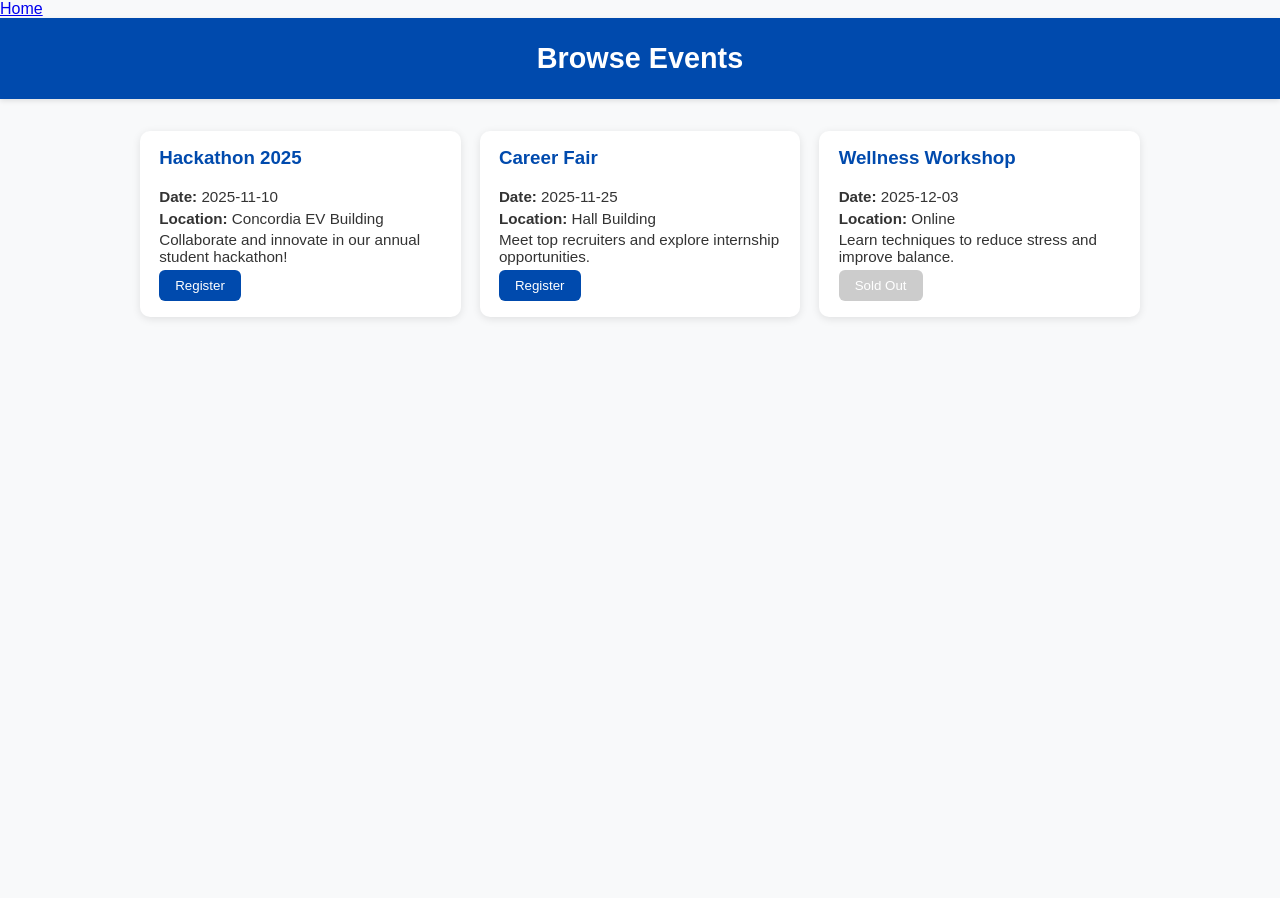
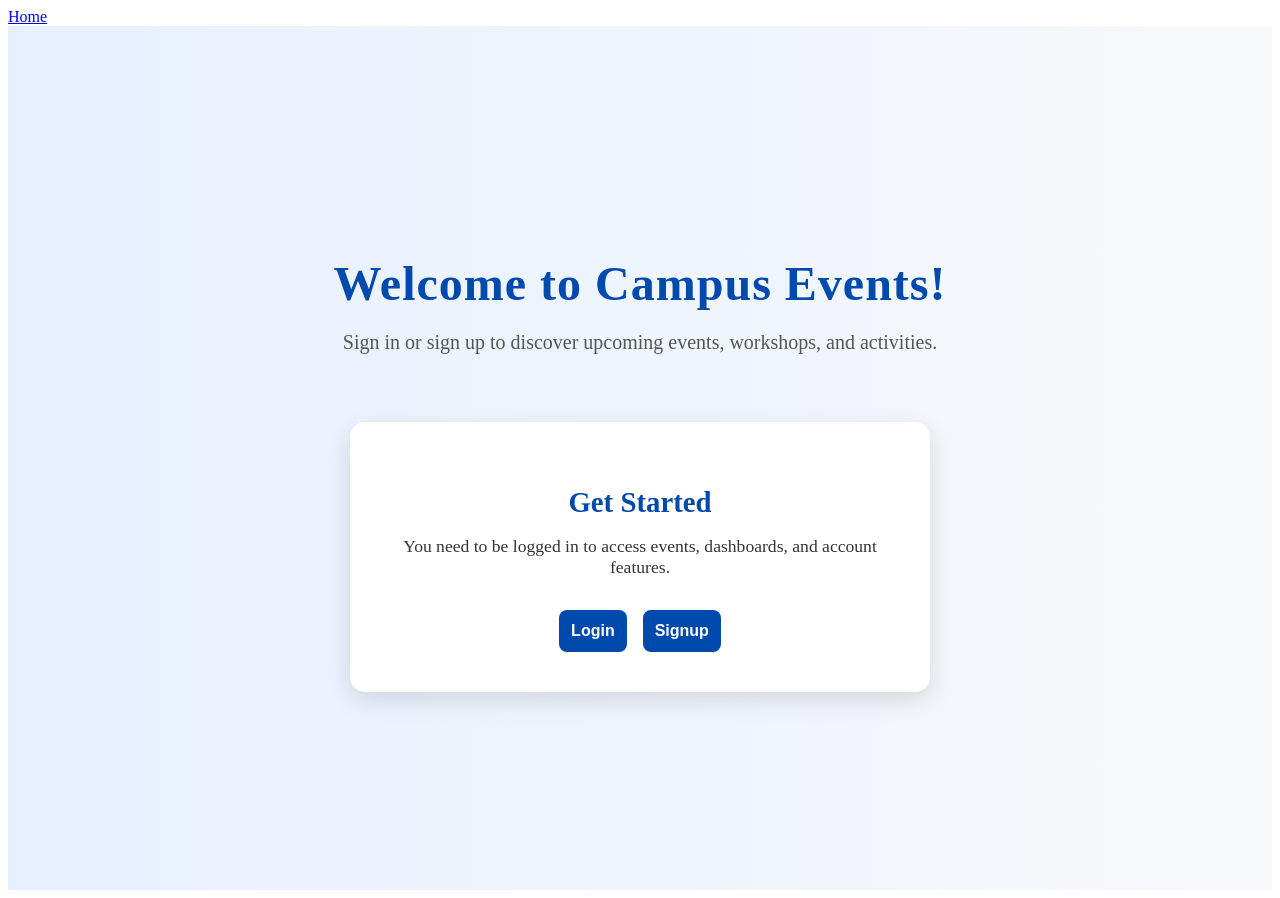
Before and after one commit to Jad-Atieh/SOEN-341-Project-Fall-2025, a React (Vite) app in the folder frontend/: page / in a window 1280 px wide. Before the commit the page ends 800 px from the top, so only its background shows below. Built offline with nearby package versions, Linux system fonts and the light colour scheme.

Commit message:
cleaned up frontend - got rid of register, fixed style.css, made home page, changed eventslist

```diff
--- a/frontend/src/App.jsx
+++ b/frontend/src/App.jsx
@@ -26,8 +26,8 @@ function App() {
       </nav>
       <Routes>
         {/* Home page defaults to EventsList for logged-in users */}
-        <Route path="" element={<Home />} />
-        <Route path="/a" element={<ProtectedRoute> <EventsList /> </ProtectedRoute>} />
+        <Route path="/" element={<Home />} />
+        <Route path="/events" element={<ProtectedRoute> <EventsList /> </ProtectedRoute>} />
 
         {/* Authentication routes */}
         <Route path="/login" element={<Login />} />
--- a/frontend/src/pages/EventsList.jsx
+++ b/frontend/src/pages/EventsList.jsx
@@ -1,5 +1,41 @@
-function EventsList() {
-    return <div>EventsList</div>
-}
+import React from "react";
+import "../styles/style.css";
+import { Link } from "react-router-dom";
 
-export default EventsList
+const EventsList = () => {
+    return (
+        <div className="events-container">
+            <header className="events-header">
+                <h1>Browse Events</h1>
+            </header>
+
+            <section className="events">
+                <div className="event-card">
+                    <h3>Hackathon 2025</h3>
+                    <p><strong>Date:</strong> 2025-11-10</p>
+                    <p><strong>Location:</strong> Concordia EV Building</p>
+                    <p>Collaborate and innovate in our annual student hackathon!</p>
+                    <button>Register</button>
+                </div>
+
+                <div className="event-card">
+                    <h3>Career Fair</h3>
+                    <p><strong>Date:</strong> 2025-11-25</p>
+                    <p><strong>Location:</strong> Hall Building</p>
+                    <p>Meet top recruiters and explore internship opportunities.</p>
+                    <button>Register</button>
+                </div>
+
+                <div className="event-card">
+                    <h3>Wellness Workshop</h3>
+                    <p><strong>Date:</strong> 2025-12-03</p>
+                    <p><strong>Location:</strong> Online</p>
+                    <p>Learn techniques to reduce stress and improve balance.</p>
+                    <button disabled>Sold Out</button>
+                </div>
+            </section>
+        </div>
+    );
+};
+
+export default EventsList;
--- a/frontend/src/pages/Home.jsx
+++ b/frontend/src/pages/Home.jsx
@@ -1,52 +1,25 @@
 import React from "react";
-import "../styles/style.css"; // Adjust this path if your CSS is stored elsewhere
+import "../styles/style.css";
+import { Link } from "react-router-dom";
 
-const BrowseEvents = () => {
-    return (
-        <div>
-            <header>
-                <h1>Browse Events</h1>
-            </header>
+const Home = () => {
+  return (
+    <div className="home-container">
+      <header className="home-header">
+        <h1>Welcome to Campus Events!</h1>
+        <p>Sign in or sign up to discover upcoming events, workshops, and activities.</p>
+      </header>
 
-            <section className="events">
-                <div className="event-card">
-                    <h3>Hackathon 2025</h3>
-                    <p>
-                        <strong>Date:</strong> 2025-11-10
-                    </p>
-                    <p>
-                        <strong>Location:</strong> Concordia EV Building
-                    </p>
-                    <p>Collaborate and innovate in our annual student hackathon!</p>
-                    <button>Register</button>
-                </div>
-
-                <div className="event-card">
-                    <h3>Career Fair</h3>
-                    <p>
-                        <strong>Date:</strong> 2025-11-25
-                    </p>
-                    <p>
-                        <strong>Location:</strong> Hall Building
-                    </p>
-                    <p>Meet top recruiters and explore internship opportunities.</p>
-                    <button>Register</button>
-                </div>
-
-                <div className="event-card">
-                    <h3>Wellness Workshop</h3>
-                    <p>
-                        <strong>Date:</strong> 2025-12-03
-                    </p>
-                    <p>
-                        <strong>Location:</strong> Online
-                    </p>
-                    <p>Learn techniques to reduce stress and improve balance.</p>
-                    <button disabled>Sold Out</button>
-                </div>
-            </section>
+      <div className="home-card">
+        <h2>Get Started</h2>
+        <p>You need to be logged in to access events, dashboards, and account features.</p>
+        <div className="btn-container">
+          <Link to="/login"><button>Login</button></Link>
+          <Link to="/signup"><button>Signup</button></Link>
         </div>
-    );
+      </div>
+    </div>
+  );
 };
 
-export default BrowseEvents;
+export default Home;
--- a/frontend/src/styles/style.css
+++ b/frontend/src/styles/style.css
@@ -1,80 +1,100 @@
-/* General page layout */
-body {
-  font-family: "Poppins", Arial, sans-serif;
-  background-color: #f8f9fa;
-  margin: 0;
-  padding: 0;
-  color: #333;
+/*********************************************************************************************************/
+/****************************         EVENT LIST PAGE         ********************************************/
+/*********************************************************************************************************/
+.events-container {
+  min-height: 100vh;
+  background: linear-gradient(to right, #f0f4ff, #f8f9fa);
+  padding: 2rem;
 }
 
-/* Header */
-header {
-  background-color: #004aad;
-  color: white;
+.events-header {
   text-align: center;
-  padding: 1.5rem 0;
-  box-shadow: 0 2px 5px rgba(0, 0, 0, 0.1);
+  margin-bottom: 2rem;
 }
 
-header h1 {
+.events-header h1 {
+  font-size: 2.5rem;
+  color: #004aad;
   margin: 0;
-  font-size: 1.8rem;
+  letter-spacing: 1px;
 }
 
-/* Section titles */
-h2 {
-  text-align: center;
-  color: #004aad;
-  margin-top: 1.5rem;
-}
-
-/* Event cards (Browse Event Page) */
+/* Event grid */
 .events {
   display: grid;
-  grid-template-columns: repeat(auto-fit, minmax(260px, 1fr));
-  gap: 1.2rem;
-  padding: 2rem;
-  max-width: 1000px;
+  grid-template-columns: repeat(auto-fit, minmax(280px, 1fr));
+  gap: 2rem;
+  padding: 0 2rem;
+  max-width: 1200px;
   margin: auto;
 }
 
 /* ===== EVENT CARD ===== */
 .event-card {
-  background-color: white;
-  border-radius: 10px;
-  padding: 1rem 1.2rem;
-  box-shadow: 0 2px 8px rgba(0, 0, 0, 0.1);
-  transition: transform 0.2s ease-in-out;
+  background: white;
+  border-radius: 15px;
+  padding: 1.5rem;
+  box-shadow: 0 8px 20px rgba(0, 0, 0, 0.12);
+  transition: transform 0.3s ease, box-shadow 0.3s ease;
+  display: flex;
+  flex-direction: column;
+  justify-content: space-between;
 }
 
 .event-card:hover {
-  transform: translateY(-5px);
+  transform: translateY(-8px);
+  box-shadow: 0 12px 25px rgba(0, 0, 0, 0.18);
 }
 
-.event-card h3,
-.event-card h2 {
+.event-card h3 {
   color: #004aad;
+  font-size: 1.4rem;
   margin-top: 0;
+  margin-bottom: 0.5rem;
 }
 
 .event-card p {
-  margin: 0.3rem 0;
+  margin: 0.4rem 0;
   font-size: 0.95rem;
+  color: #555;
 }
 
-/* ===== BUTTONS ===== */
+/* Status badges */
+.sold-out, .nearly-full {
+  font-weight: bold;
+  display: inline-block;
+  margin-top: 0.5rem;
+  padding: 0.25rem 0.5rem;
+  border-radius: 5px;
+  font-size: 0.85rem;
+}
+
+.sold-out {
+  background-color: #ffe5e5;
+  color: #d60000;
+}
+
+.nearly-full {
+  background-color: #fff4e5;
+  color: #ff8c00;
+}
+
+/* Buttons */
 button {
+  margin-top: auto;
   background-color: #004aad;
-  color: white;
+  color: #fff;
   border: none;
-  padding: 0.5rem 1rem;
-  border-radius: 6px;
+  padding: 0.6rem 1rem;
+  border-radius: 8px;
   cursor: pointer;
-  transition: background-color 0.2s;
+  font-weight: 600;
+  transition: all 0.2s ease-in-out;
 }
 
 button:hover {
   background-color: #003580;
+  transform: scale(1.03);
 }
 
 button[disabled] {
@@ -82,63 +102,83 @@ button[disabled] {
   cursor: not-allowed;
 }
 
-/* Status tags */
-.sold-out {
-  color: red;
-  font-weight: bold;
+/*********************************************************************************************************/
+/********************************       HOME PAGE         ************************************************/
+/*********************************************************************************************************/
+.home-container {
+  min-height: 100vh;
+  display: flex;
+  flex-direction: column;
+  align-items: center;
+  justify-content: center;
+  padding: 2rem;
+  background: linear-gradient(to right, #e6f0ff, #f8f9fa);
 }
 
-.nearly-full {
-  color: #ff9900;
-  font-weight: bold;
+.home-header {
+  text-align: center;
+  margin-bottom: 3rem;
 }
 
-/* Create Event Page */
-.create-event {
-  max-width: 600px;
-  margin: 2rem auto;
-  background-color: white;
-  padding: 2rem;
-  border-radius: 10px;
-  box-shadow: 0 2px 8px rgba(0, 0, 0, 0.1);
+.home-header h1 {
+  font-size: 3rem;
+  color: #004aad;
+  margin-bottom: 1rem;
+  letter-spacing: 1px;
 }
 
-form label {
-  display: block;
-  margin-top: 1rem;
-  font-weight: bold;
+.home-header p {
+  font-size: 1.25rem;
+  color: #555;
 }
 
-form input,
-form textarea {
-  width: 100%;
-  padding: 0.6rem;
-  margin-top: 0.3rem;
-  border: 1px solid #ccc;
-  border-radius: 6px;
-  font-size: 0.95rem;
-  box-sizing: border-box;
+.home-card {
+  max-width: 500px;
+  padding: 2.5rem;
+  text-align: center;
+  box-shadow: 0 8px 25px rgba(0,0,0,0.12);
+  border-radius: 15px;
+  background: white;
+  transition: transform 0.3s ease, box-shadow 0.3s ease;
 }
 
-form textarea {
-  height: 100px;
-  resize: none;
+.home-card:hover {
+  transform: translateY(-5px);
+  box-shadow: 0 12px 30px rgba(0,0,0,0.18);
 }
 
-form button {
-  display: block;
-  margin: 1.5rem auto 0;
-  width: 50%;
-  font-size: 1rem;
+.home-card h2 {
+  color: #004aad;
+  margin-bottom: 1rem;
+  font-size: 1.8rem;
 }
 
-/* ===== EVENTS LIST PAGE (extra polish) ===== */
-.events-list .event-card {
-  text-align: left;
+.home-card p {
+  font-size: 1.1rem;
+  color: #333;
+  margin-bottom: 2rem;
 }
 
-.events-list .event-card button {
-  margin-top: 0.8rem;
-  width: 100%;
-  font-size: 0.95rem;
+.home-card .btn-container {
+  display: flex;
+  gap: 1rem;
+  justify-content: center;
 }
+
+.home-card button {
+  flex: 1;
+  padding: 0.75rem;
+  font-size: 1rem;
+  background-color: #004aad;
+  color: white;
+  border: none;
+  border-radius: 8px;
+  cursor: pointer;
+  font-weight: 600;
+  transition: all 0.2s ease-in-out;
+}
+
+.home-card button:hover {
+  background-color: #003580;
+  transform: scale(1.03);
+}
```
Also changed, not shown: frontend/src/pages/Register.jsx (deleted, +0 -7 lines), frontend/src/styles/Form.css (deleted, +0 -36 lines).
